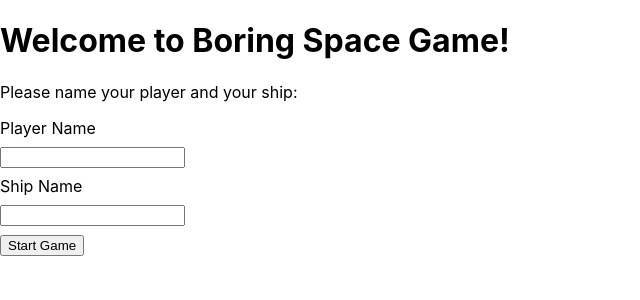
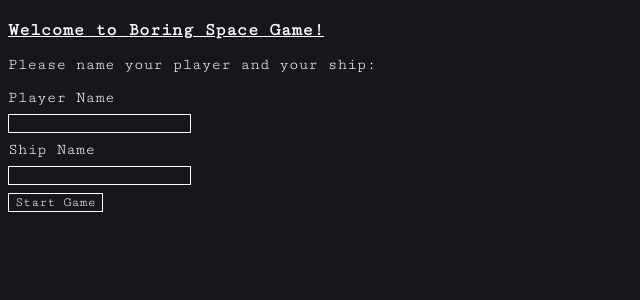
Before and after one commit to markbiek/boring-space-game, a React (Vite) app: page / in a window 1280 px wide. Shown: the top 300 px of the page, without its empty margins (0-640 px from the left). Built offline with nearby package versions, Linux system fonts and the light colour scheme.

Commit message:
Initial Solar system view
Display only, no actions yet.

```diff
--- a/index.html
+++ b/index.html
@@ -6,6 +6,9 @@
 	<link rel="icon" type="image/svg+xml" href="/src/favicon.svg" />
 	<meta name="viewport" content="width=device-width, initial-scale=1.0" />
 	<title>Boring Space Game</title>
+	<link rel="preconnect" href="https://fonts.googleapis.com">
+	<link rel="preconnect" href="https://fonts.gstatic.com" crossorigin>
+	<link href="https://fonts.googleapis.com/css2?family=Cutive+Mono&display=swap" rel="stylesheet">
 </head>
 
 <body>
--- a/src/App.css
+++ b/src/App.css
@@ -1,8 +1,74 @@
+:root {
+	--primary-font: 'Cutive Mono', monospace;
+
+	--white: #fff;
+	--black: #16161d;
+}
+
+* {
+	box-sizing: border-box;
+}
+
+body {
+	font-family: var(--primary-font);
+	font-size: 16px;
+	background: var(--black);
+	color: var(--white);
+}
+
+main {
+	padding: 0.5rem;
+}
+
+h1 {
+	font-size: 18px;
+	font-weight: bold;
+	text-decoration: underline;
+}
+
 form label {
 	display: block;
 	margin-bottom: 0.5rem;
 }
 
+button {
+	font-family: var(--primary-font);
+	background: var(--black);
+	color: var(--white);
+	outline: none;
+	border: 1px solid var(--white);
+}
+
+button:hover,
+button:focus {
+	border-color: var(--black);
+	cursor: pointer;
+	background: var(--white);
+	color: var(--black);
+}
+
+input[type=text] {
+	background: var(--black);
+	color: var(--white);
+	outline: none;
+	border: 1px solid var(--white);
+}
+
 .input-group {
 	margin-bottom: 0.5rem;
 }
+
+.planet {
+	display: flex;
+	justify-content: flex-start;
+	align-items: center;
+}
+
+.planet .planet-details {
+	margin-right: 1rem;
+}
+
+.planet .planet-details .planet-name {
+	font-size: 1.125rem;
+	font-weight: 700;
+}
--- a/src/App.tsx
+++ b/src/App.tsx
@@ -8,9 +8,9 @@ import { GameView } from './views';
 function App() {
 	return (
 		<Provider store={store}>
-			<div className="App">
+			<main className="App">
 				<GameView />
-			</div>
+			</main>
 		</Provider>
 	);
 }
--- /dev/null
+++ b/src/data/universe.ts
@@ -0,0 +1,36 @@
+import { Universe } from '../types';
+
+const universe: Universe = {
+	azura: {
+		name: 'Azura',
+		description:
+			'Vivamus eget est sollicitudin, viverra lorem et, vestibulum erat. Cras rhoncus venenatis commodo.',
+		planets: [
+			{
+				name: 'Spire Colony',
+				description: 'Donec ac purus eros.',
+				fuel: true,
+				trade: true,
+				gambling: true,
+			},
+		],
+		connected_systems: ['elysium'],
+	},
+	elysium: {
+		name: 'Elysium',
+		description:
+			'Vivamus eget est sollicitudin, viverra lorem et, vestibulum erat. Cras rhoncus venenatis commodo.',
+		planets: [
+			{
+				name: 'Exposure',
+				description: 'Donec ac purus eros.',
+				fuel: false,
+				trade: false,
+				gambling: false,
+			},
+		],
+		connected_systems: ['azura'],
+	},
+};
+
+export default universe;
--- a/src/store/reducers/player.ts
+++ b/src/store/reducers/player.ts
@@ -5,12 +5,14 @@ export interface PlayerState {
 	player_name: string;
 	ship_name: string;
 	ship_type: 'shuttle';
+	location: string;
 }
 
 const initialState = {
 	name: '',
 	ship_name: '',
 	ship_type: 'shuttle',
+	location: 'azura',
 };
 
 export const playerSlice = createSlice({
@@ -26,11 +28,15 @@ export const playerSlice = createSlice({
 		setShipType: (state, action: PayloadAction<string>) => {
 			state.ship_type = action.payload;
 		},
+		setLocation: (state, action: PayloadAction<string>) => {
+			state.location = action.payload;
+		},
 	},
 });
 
-export const { setPlayerName, setShipName, setShipType } = playerSlice.actions;
+export const { setPlayerName, setShipName, setShipType, setLocation } = playerSlice.actions;
 
 export const playerName = (state: RootState) => state.player.name;
+export const playerLocation = (state: RootState) => state.player.location;
 
 export default playerSlice.reducer;
--- a/src/views/Game.tsx
+++ b/src/views/Game.tsx
@@ -3,7 +3,7 @@ import { useEffect } from 'react';
 import { setView, currentView, currentSubview } from '../store/reducers/view';
 import { useAppDispatch, useAppSelector } from '../store/hooks';
 
-import { StartView } from './';
+import { StartView, SolarSystemView } from './';
 
 interface ViewComponents {
 	[index: string]: JSX.Element;
@@ -20,6 +20,7 @@ export default function GameView() {
 
 	const viewComponents: ViewComponents = {
 		start: <StartView subview={subview} />,
+		solarsystem: <SolarSystemView subview={subview} />,
 	};
 
 	if (!viewComponents.hasOwnProperty(view)) {
--- /dev/null
+++ b/src/views/SolarSystem.tsx
@@ -0,0 +1,41 @@
+import { useAppSelector } from '../store/hooks';
+
+import { playerLocation } from '../store/reducers/player';
+import universe from '../data/universe';
+
+import { ViewProps } from '../types';
+
+export default function SolarSystemView({ subview }: ViewProps) {
+	const location = useAppSelector(playerLocation);
+	const solarSystem = universe[location];
+
+	const { name, description, planets } = solarSystem;
+
+	return (
+		<div className="view">
+			<h1>{name} System</h1>
+			<p>{description}</p>
+			<div className="planets">
+				{planets &&
+					planets.map((planet, idx) => {
+						const { name, description } = planet;
+
+						return (
+							<div className="planet" key={`planet-${idx}`}>
+								<div className="planet-details">
+									<p>
+										<span className="planet-name">{name}</span>
+										<br />
+										{description}
+									</p>
+								</div>
+								<div className="planet-controls">
+									<button>Land</button>
+								</div>
+							</div>
+						);
+					})}
+			</div>
+		</div>
+	);
+}
--- a/src/views/Start.tsx
+++ b/src/views/Start.tsx
@@ -25,7 +25,7 @@ export default function StartView({ subview }: ViewProps) {
 						return;
 					}
 
-					dispatch(setView('solar-system'));
+					dispatch(setView('solarsystem'));
 					dispatch(setPlayerName(playerNameRef.current.value));
 					dispatch(setShipName(shipNameRef.current.value));
 				}}
@@ -41,7 +41,7 @@ export default function StartView({ subview }: ViewProps) {
 				</div>
 
 				<div className="input-group">
-					<button type="submit">Start Game</button>
+					<button>Start Game</button>
 				</div>
 			</form>
 		</div>
--- a/src/views/index.tsx
+++ b/src/views/index.tsx
@@ -1,2 +1,3 @@
 export { default as GameView } from './Game';
 export { default as StartView } from './Start';
+export { default as SolarSystemView } from './SolarSystem';
```
Also changed, not shown: src/types.ts (+6 -2 lines).
